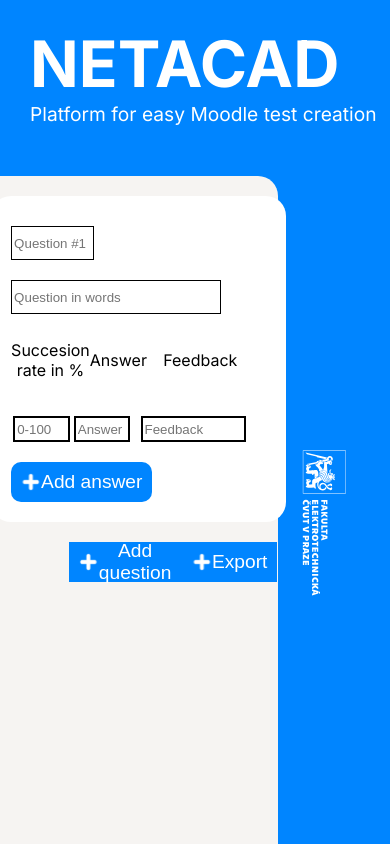
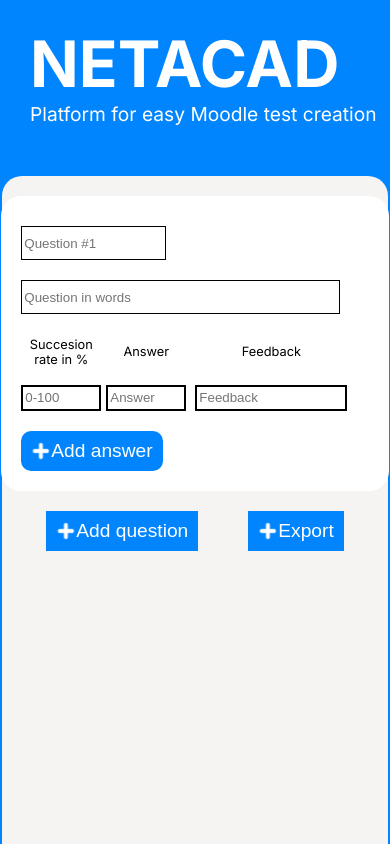
Before and after one commit to Kaktus1549/NMTC, a Next.js app in the folder Frontend/: page / in a window 390 px wide. Shown: the top 844 px of the page. Built offline with nearby package versions, Linux system fonts and the light colour scheme.

Commit message:
chore: CSS style

```diff
--- a/Frontend/src/app/style/global.css
+++ b/Frontend/src/app/style/global.css
@@ -28,7 +28,8 @@
     width: 100%;
 }
 .form{
-    width: 75%;
+    width: 1080px;
+    max-width: 95vw;
     display: flex;
     flex-direction: column;
     justify-content: flex-start;
@@ -39,17 +40,16 @@
     min-height: 100vh;
 }
 .logo{
-    width: 25%;
     display: flex;
     flex-direction: column;
     justify-content: center;
-    align-items: flex-end;
+    align-items: center;
     height: 80vh;
     padding-right: 20px;
     padding-top: 40px;
 }
 .logo img{
-    width: 55%;
+    width: 200px;
 }
 .question{
     display: flex;
@@ -99,6 +99,7 @@
     justify-content: space-between;
     align-items: center;
     width: 100%;
+    gap: 5px;
 }
 .answer input{
     border: 2px solid #000;
@@ -219,3 +220,42 @@
         opacity: 1;
     }
 }
+@media screen and (max-width: 1000px){
+    .logo{
+        display: none;
+    }
+}
+@media screen and (max-width: 800px) {
+    .question{
+        width: 90%;
+    }
+    .header input{
+        width: 40%;
+    }
+    .header .in-words{
+        width: 90%;
+    }
+    .question .body{
+        gap: 5px;
+    }
+    .answer input{
+        width: 90%;
+    }
+}
+@media screen and (max-width:750px) {
+    .help p{
+        font-size: 0.8rem;
+    }
+}
+@media screen and (max-width: 550px) {
+    main{
+        justify-content: center;
+    }
+    .form{
+        max-width: 99vw;
+        border-radius: 20px 20px 0px 0px;
+    }
+    .form footer{
+        width: 90%;
+    }
+}
```
